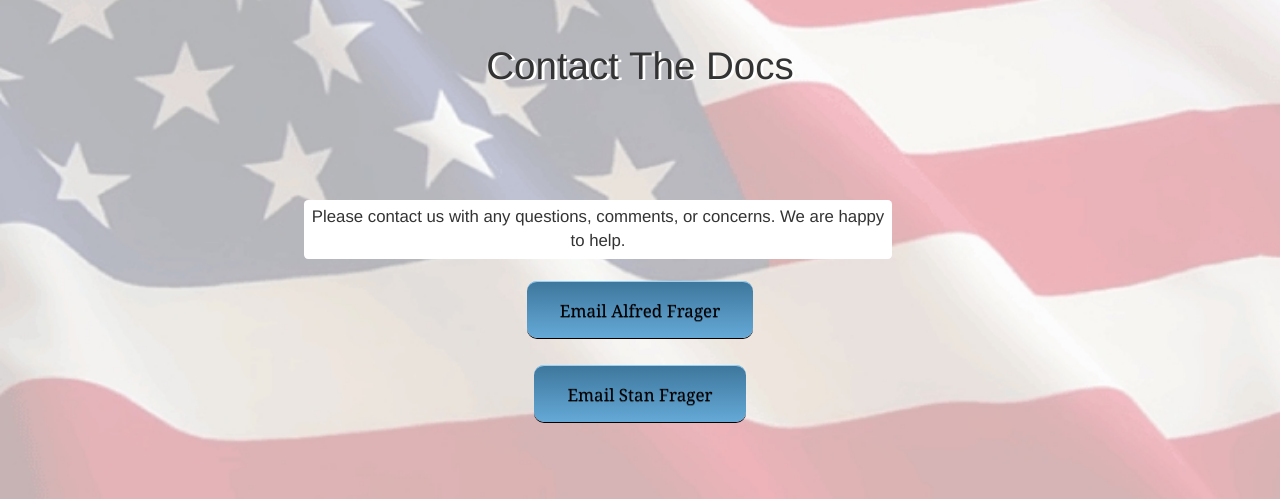
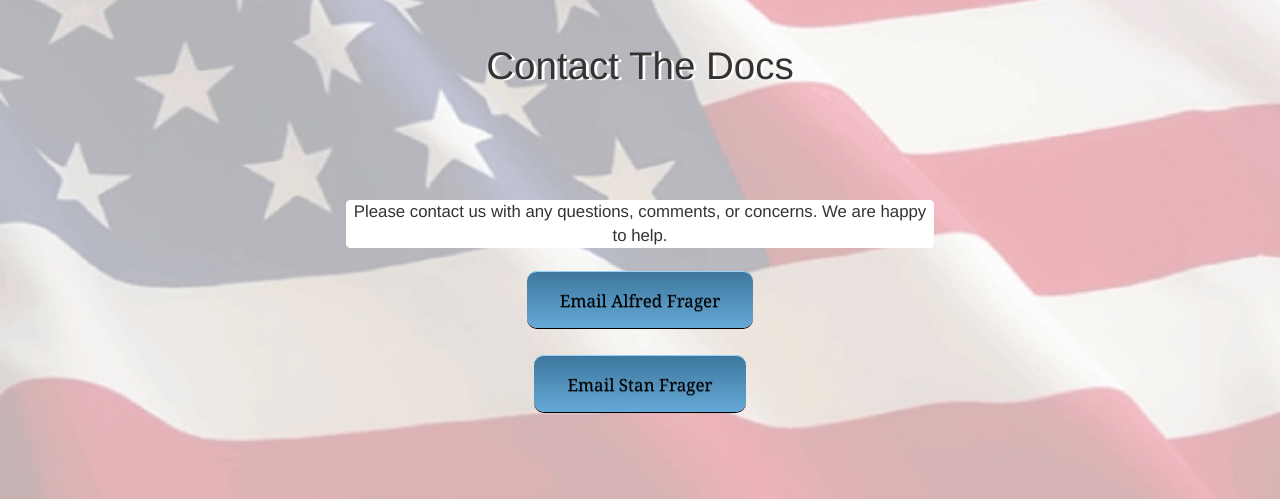
Before and after one commit to PLCook/LoyaltyDocs, a PHP site: page /contact.php in a window 1280 px wide. Shown: the part 203-702 px from the top of the page. Run offline with PHP 8.4, Linux system fonts and the light colour scheme.

Commit message:
laptop cleaning

```diff
--- a/css/loyalstyles.css
+++ b/css/loyalstyles.css
@@ -67,7 +67,7 @@ p.centertext {
 
 
 p {
-	padding: .313em;
+
 	margin: 0em;
 	margin-top: 1em;
 	background-color: rgba(255,255,255,1.0);
@@ -77,7 +77,7 @@ p {
     font-size: 1.2em;
     max-width: 100%;
     border-radius: .25em;
-    margin-right: 5em;
+
     text-align: center;
 
 }
@@ -90,7 +90,7 @@ p.press_release01 {
 p.press_release02 {
 	margin: 0em;
 	padding: .313em;
-	margin-right: 5em;
+
 }
 
 p.bloghead {
@@ -169,8 +169,7 @@ p.email {
 	width: 10em;
 	height: auto;
 	font-size: 2em;
-	margin: 1em;
-	padding: .05em;
+
 }
 
 
```
